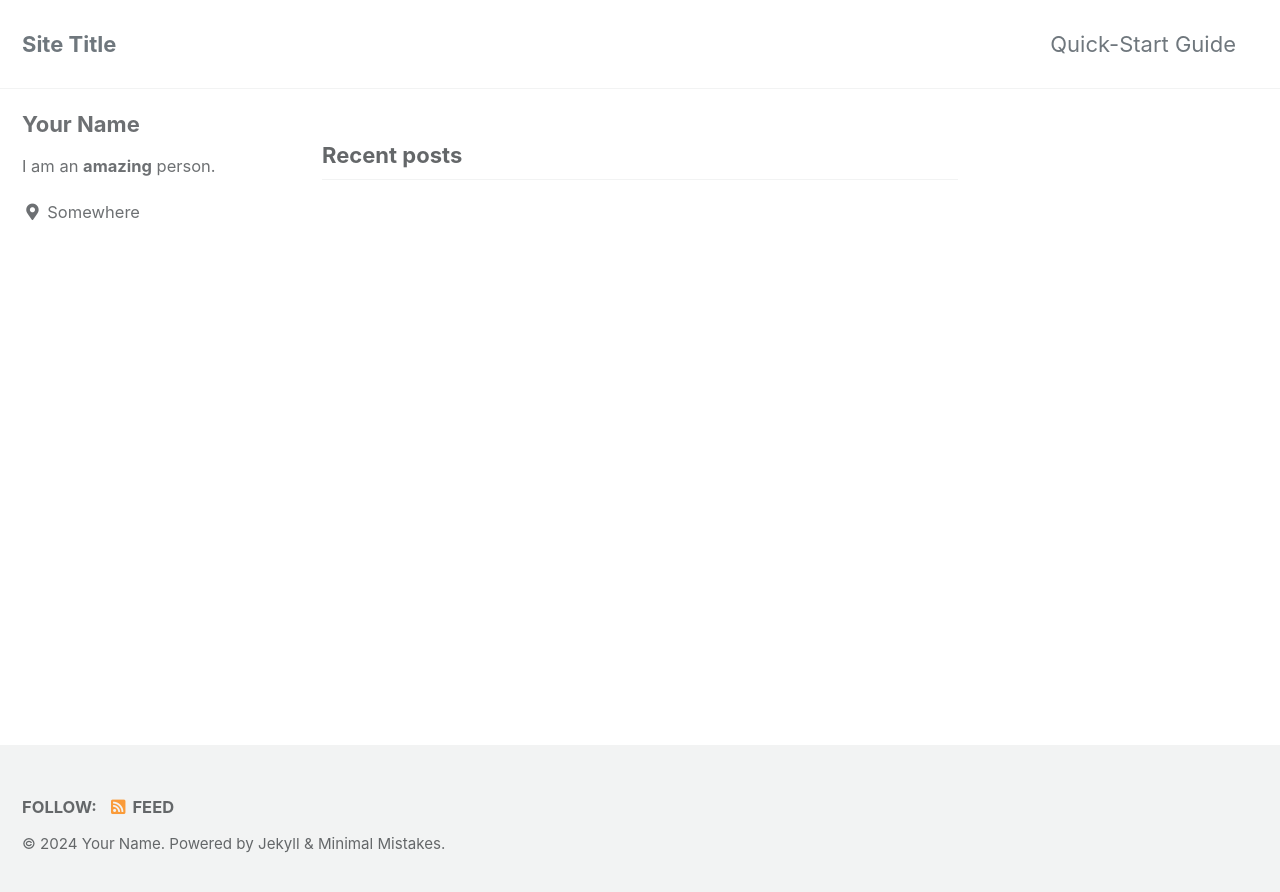
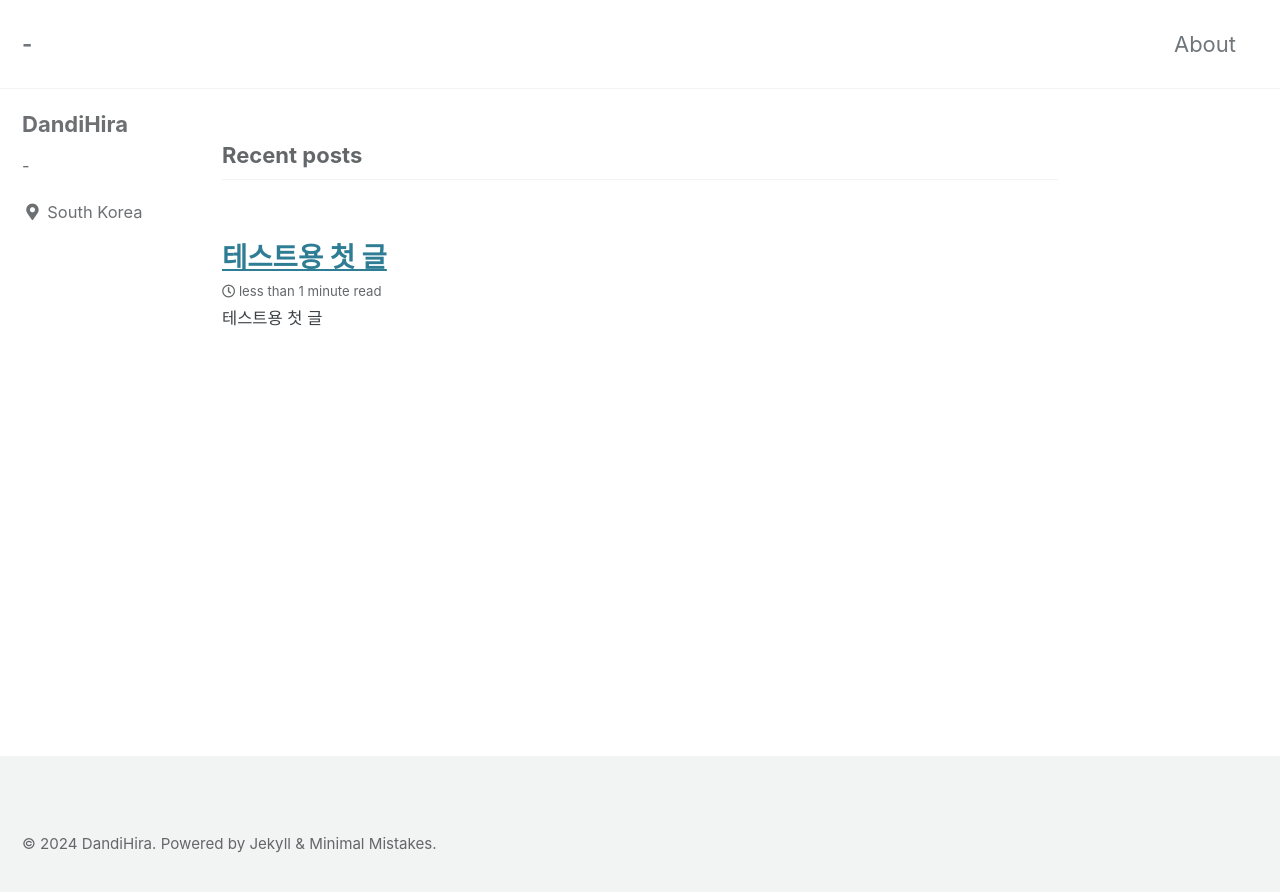
Before and after one commit to DandiHira/dandihira.github.io, a Jekyll site: the page built from index.html, in a window 1280 px wide. Shown: the top 892 px of the page. Built offline with Jekyll 4.4.1, drawn with Linux system fonts in a browser that asks for light colours; cached includes are drawn as plain includes; the list of posts is cut into pages by our own code.

Commit message:
테스트 게시글

```diff
--- a/_config.yml
+++ b/_config.yml
@@ -16,11 +16,11 @@ minimal_mistakes_skin    : "default" # "air", "aqua", "contrast", "dark", "dirt"
 
 # Site Settings
 locale                   : "en-US"
-title                    : "Site Title"
+title                    : "-"
 title_separator          : "-"
 subtitle                 : # site tagline that appears below site title in masthead
-name                     : "Your Name"
-description              : "An amazing website."
+name                     : "DandiHira"
+description              : "-"
 url                      : # the base hostname & protocol for your site e.g. "https://mmistakes.github.io"
 baseurl                  : # the subpath of your site, e.g. "/blog"
 repository               : # GitHub username/repo-name e.g. "mmistakes/minimal-mistakes"
@@ -58,7 +58,7 @@ reCaptcha:
   secret                 :
 atom_feed:
   path                   : # blank (default) uses feed.xml
-  hide                   : # true, false (default)
+  hide                   : true # true, false (default)
 search                   : # true, false (default)
 search_full_content      : # true, false (default)
 search_provider          : # lunr (default), algolia, google
@@ -104,52 +104,52 @@ analytics:
 
 # Site Author
 author:
-  name             : "Your Name"
+  name             : "DandiHira"
   avatar           : # path of avatar image, e.g. "/assets/images/bio-photo.jpg"
-  bio              : "I am an **amazing** person."
-  location         : "Somewhere"
+  bio              : "-"
+  location         : "South Korea"
   email            :
   links:
-    - label: "Email"
-      icon: "fas fa-fw fa-envelope-square"
-      # url: "mailto:your.name@email.com"
-    - label: "Website"
-      icon: "fas fa-fw fa-link"
-      # url: "https://your-website.com"
-    - label: "Twitter"
-      icon: "fab fa-fw fa-twitter-square"
-      # url: "https://twitter.com/"
-    - label: "Facebook"
-      icon: "fab fa-fw fa-facebook-square"
-      # url: "https://facebook.com/"
-    - label: "GitHub"
-      icon: "fab fa-fw fa-github"
-      # url: "https://github.com/"
-    - label: "Instagram"
-      icon: "fab fa-fw fa-instagram"
-      # url: "https://instagram.com/"
+    # - label: "Email"
+    #   icon: "fas fa-fw fa-envelope-square"
+    #   # url: "mailto:your.name@email.com"
+    # - label: "Website"
+    #   icon: "fas fa-fw fa-link"
+    #   # url: "https://your-website.com"
+    # - label: "Twitter"
+    #   icon: "fab fa-fw fa-twitter-square"
+    #   # url: "https://twitter.com/"
+    # - label: "Facebook"
+    #   icon: "fab fa-fw fa-facebook-square"
+    #   # url: "https://facebook.com/"
+    # - label: "GitHub"
+    #   icon: "fab fa-fw fa-github"
+    #   # url: "https://github.com/"
+    # - label: "Instagram"
+    #   icon: "fab fa-fw fa-instagram"
+    #   # url: "https://instagram.com/"
 
 # Site Footer
 footer:
-  links:
-    - label: "Twitter"
-      icon: "fab fa-fw fa-twitter-square"
-      # url:
-    - label: "Facebook"
-      icon: "fab fa-fw fa-facebook-square"
-      # url:
-    - label: "GitHub"
-      icon: "fab fa-fw fa-github"
-      # url:
-    - label: "GitLab"
-      icon: "fab fa-fw fa-gitlab"
-      # url:
-    - label: "Bitbucket"
-      icon: "fab fa-fw fa-bitbucket"
-      # url:
-    - label: "Instagram"
-      icon: "fab fa-fw fa-instagram"
-      # url:
+  # links:
+  #   - label: "Twitter"
+  #     icon: "fab fa-fw fa-twitter-square"
+  #     # url:
+  #   - label: "Facebook"
+  #     icon: "fab fa-fw fa-facebook-square"
+  #     # url:
+  #   - label: "GitHub"
+  #     icon: "fab fa-fw fa-github"
+  #     # url:
+  #   - label: "GitLab"
+  #     icon: "fab fa-fw fa-gitlab"
+  #     # url:
+  #   - label: "Bitbucket"
+  #     icon: "fab fa-fw fa-bitbucket"
+  #     # url:
+  #   - label: "Instagram"
+  #     icon: "fab fa-fw fa-instagram"
+  #     # url:
 
 
 # Reading Files
@@ -288,5 +288,5 @@ defaults:
       author_profile: true
       read_time: true
       comments: # true
-      share: true
-      related: true
+      share: false
+      related: false
--- a/_data/navigation.yml
+++ b/_data/navigation.yml
@@ -1,7 +1,7 @@
 # main links
 main:
-  - title: "Quick-Start Guide"
-    url: https://mmistakes.github.io/minimal-mistakes/docs/quick-start-guide/
+  - title: "About"
+    url: /about/
   # - title: "About"
   #   url: https://mmistakes.github.io/minimal-mistakes/about/
   # - title: "Sample Posts"
--- a/_data/ui-text.yml
+++ b/_data/ui-text.yml
@@ -27,7 +27,7 @@ en: &DEFAULT_EN
   comments_title             : "Comments"
   more_label                 : "Learn more"
   related_label              : "You may also enjoy"
-  follow_label               : "Follow:"
+  follow_label               : ""
   feed_label                 : "Feed"
   powered_by                 : "Powered by"
   website_label              : "Website"
--- /dev/null
+++ b/_posts/2024-02-20-Hello.md
@@ -0,0 +1,9 @@
+---
+title: "테스트용 첫 글"
+categories:
+    - etc
+tags:
+    - etc
+---
+
+테스트용 첫 글
--- a/_sass/minimal-mistakes/_variables.scss
+++ b/_sass/minimal-mistakes/_variables.scss
@@ -155,9 +155,9 @@ $max-width: $x-large !default;
    Grid
    ========================================================================== */
 
-$right-sidebar-width-narrow: 200px !default;
-$right-sidebar-width: 300px !default;
-$right-sidebar-width-wide: 400px !default;
+$right-sidebar-width-narrow: 100px !default;
+$right-sidebar-width: 200px !default;
+$right-sidebar-width-wide: 250px !default;
 
 /*
    Other
```
Also changed, not shown: _pages/about.md (added, +9 -0 lines).
